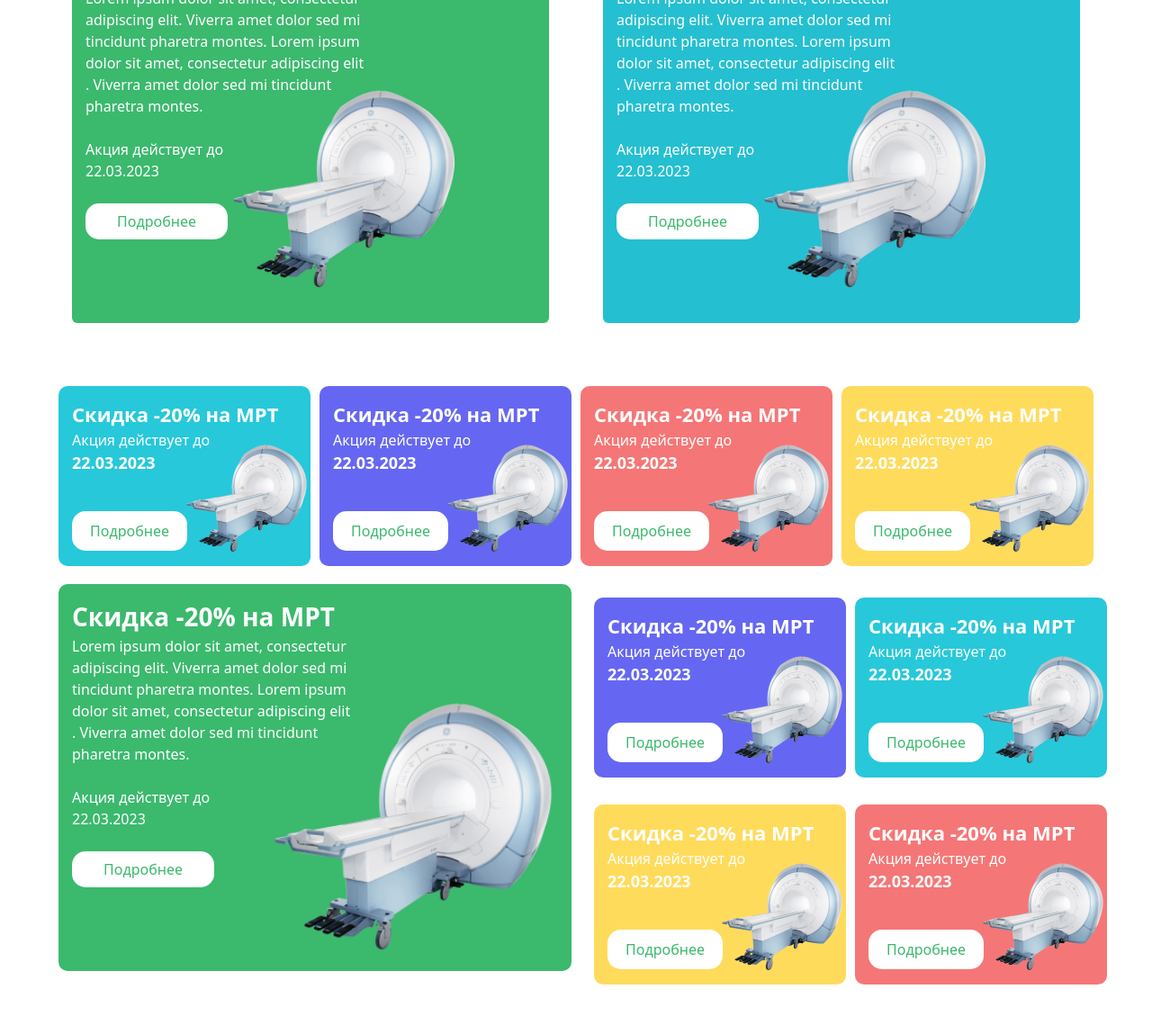
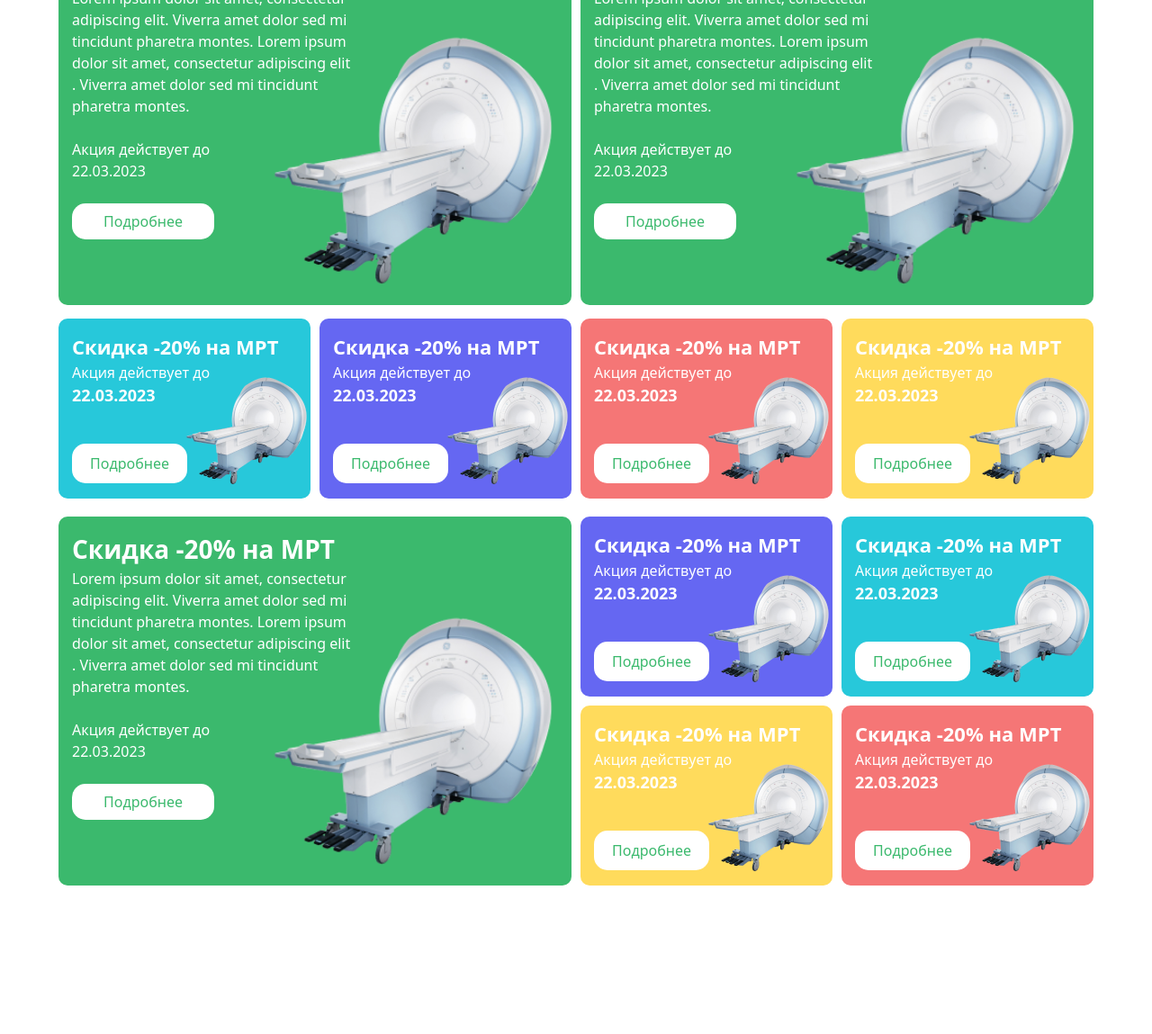
Before and after one commit to Hazratiali/MYPROJECT-EXAM-3, a website: page src/index3.html in a window 1280 px wide. Shown: the part 393-1542 px from the top of the page at 90% size. After the commit the page ends 1467 px from the top, so only its background shows below. Drawn offline with Linux system fonts and the light colour scheme.

Commit message:
html-3 sectioni 1-2-ro bud kardam

```diff
--- a/src/index3.html
+++ b/src/index3.html
@@ -37,10 +37,10 @@
         <p
             class="text-[30px] text-start ml-[20px] lg:text-start mb-[30px] lg:mt-[60px] lg:text-[40px] font-bold lg:ml-[110px]">
             Наши акции</p>
-        <div
-            class="flex flex-col px-[15px] gap-[30px] mb-[30px] lg:w-[1150px] lg:justify-between m-auto lg:flex-row lg:mb-[70px]">
+        <section class="flex flex-col px-[15px] lg:px-[0px] lg:gap-[10px] lg:w-[1150px] lg:justify-between m-auto lg:flex-row mb-[15px]">
 
-            <div class="bg-[#3BB96D] p-[15px] text-white w-[350px] h-[350px] lg:w-[530px] lg:h-[430px] rounded-md">
+            <article
+                class="bg-[#3BB96D] p-[15px] text-white w-[350px] h-[350px] mb-[20px] lg:mb-[0px] lg:w-[570px] lg:h-[410px] rounded-[10px]">
                 <p class="text-[28px] font-bold">Скидка -20% на МРТ</p>
                 <p>Lorem ipsum dolor sit amet, consectetur <br> adipiscing elit. Viverra amet dolor sed mi <br>
                     tincidunt pharetra montes. Lorem ipsum <br> dolor sit amet, consectetur adipiscing elit <br>.
@@ -50,10 +50,11 @@
                 <p>22.03.2023</p>
                 <br>
                 <button class="py-[8px] px-[35px] bg-white text-[#3BB96D] rounded-[15px]">Подробнее</button>
-                <img class="absolute w-[48%] ml-[145px] mt-[-150px] lg:ml-[160px] lg:mt-[-170px] lg:w-[20%]"
+                <img class="absolute w-[48%] ml-[145px] mt-[-150px] lg:ml-[220px] lg:mt-[-230px] lg:w-[25%]"
                     src="./image 4 (7).png" alt="">
-            </div>
-            <div class="bg-[#24BFD0] p-[15px] text-white w-[350px] h-[350px] lg:w-[530px] lg:h-[430px] rounded-md">
+            </article>
+            <article
+                class="bg-[#3BB96D] p-[15px] text-white w-[350px] h-[350px] mb-[20px] lg:mb-[0px] lg:w-[570px] lg:h-[410px] rounded-[10px]">
                 <p class="text-[28px] font-bold">Скидка -20% на МРТ</p>
                 <p>Lorem ipsum dolor sit amet, consectetur <br> adipiscing elit. Viverra amet dolor sed mi <br>
                     tincidunt pharetra montes. Lorem ipsum <br> dolor sit amet, consectetur adipiscing elit <br>.
@@ -63,10 +64,10 @@
                 <p>22.03.2023</p>
                 <br>
                 <button class="py-[8px] px-[35px] bg-white text-[#3BB96D] rounded-[15px]">Подробнее</button>
-                <img class="absolute w-[48%] ml-[145px] mt-[-150px] lg:ml-[160px] lg:mt-[-170px] lg:w-[20%]"
+                <img class="absolute w-[48%] ml-[145px] mt-[-150px] lg:ml-[220px] lg:mt-[-230px] lg:w-[25%]"
                     src="./image 4 (7).png" alt="">
-            </div>
-        </div>
+            </article>
+        </section>
     </header>
     <main>
         <section
@@ -105,10 +106,11 @@
             </article>
 
         </section>
-        <section class="flex flex-col px-[15px] lg:px-[0px] lg:gap-[10px] mb-[30px] lg:w-[1150px] lg:justify-between m-auto lg:flex-row lg:mb-[70px]">
+        <section
+            class="flex flex-col px-[15px] lg:px-[0px] lg:gap-[10px] mb-[30px] lg:w-[1150px] lg:justify-between m-auto lg:flex-row lg:mb-[70px]">
 
             <article
-                class="bg-[#3BB96D] p-[15px] text-white w-[350px] h-[350px] lg:w-[570px] lg:h-[430px] rounded-[10px]">
+                class="bg-[#3BB96D] p-[15px] text-white w-[350px] h-[350px] mb-[20px] lg:mb-[0px] lg:w-[570px] lg:h-[410px] rounded-[10px]">
                 <p class="text-[28px] font-bold">Скидка -20% на МРТ</p>
                 <p>Lorem ipsum dolor sit amet, consectetur <br> adipiscing elit. Viverra amet dolor sed mi <br>
                     tincidunt pharetra montes. Lorem ipsum <br> dolor sit amet, consectetur adipiscing elit <br>.
@@ -118,13 +120,14 @@
                 <p>22.03.2023</p>
                 <br>
                 <button class="py-[8px] px-[35px] bg-white text-[#3BB96D] rounded-[15px]">Подробнее</button>
-                <img class="absolute w-[48%] ml-[145px] mt-[-150px] lg:ml-[220px] lg:mt-[-210px] lg:w-[25%]"
+                <img class="absolute w-[48%] ml-[145px] mt-[-150px] lg:ml-[220px] lg:mt-[-230px] lg:w-[25%]"
                     src="./image 4 (7).png" alt="">
             </article>
 
-            <article class=" lg:p-[15px] lg:p-[0px] text-white w-[350px] h-[350px] lg:w-[570px] lg:h-[430px] rounded-[10px]">
+            <article class=" text-white w-[350px] h-[350px] lg:w-[570px] lg:h-[430px] rounded-[10px]">
 
-                <div class="lg:w-[570px] lg:h-[200px] flex flex-col lg:flex-row justify-between">
+                <div
+                    class="lg:w-[570px] lg:h-[200px] flex flex-col lg:flex-row gap-[10px] lg:gap-[0px] justify-between ">
                     <article
                         class="w-[350px] h-[220px] lg:w-[280px] lg:h-[200px] p-[15px] bg-[#6567F2] text-white rounded-[10px]">
                         <p class="text-[22px] font-bold">Скидка -20% на МРТ</p>
@@ -144,7 +147,8 @@
                         <img class="absolute mt-[-120px] ml-[170px] lg:ml-[125px]" src="./RRRRRRRRR.png" alt="">
                     </article>
                 </div>
-                <div class="lg:w-[570px] lg:h-[200px] flex flex-col lg:flex-row justify-between lg:mt-[30px]">
+                <div
+                    class="lg:w-[570px] lg:h-[200px] flex flex-col lg:flex-row justify-between mt-[10px] gap-[10px] lg:gap-[0px] ">
                     <article
                         class="w-[350px] h-[220px] lg:w-[280px] lg:h-[200px] p-[15px] bg-[#FFDB5C] text-white rounded-[10px]">
                         <p class="text-[22px] font-bold">Скидка -20% на МРТ</p>
```
Also changed, not shown: src/output.css.
